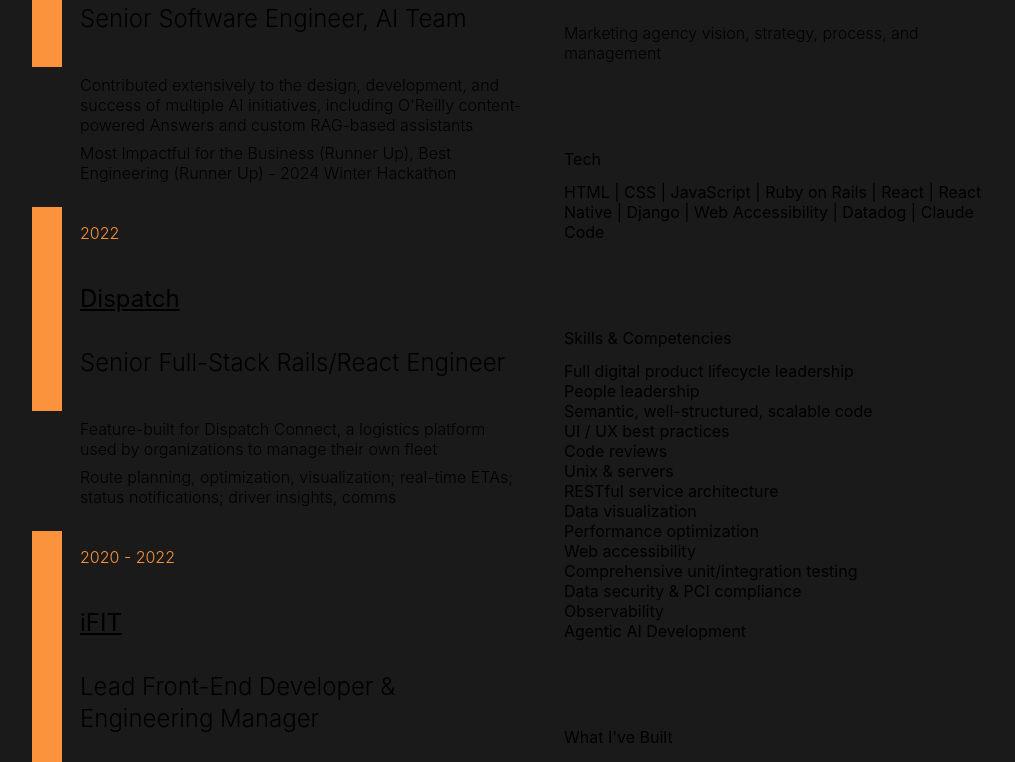
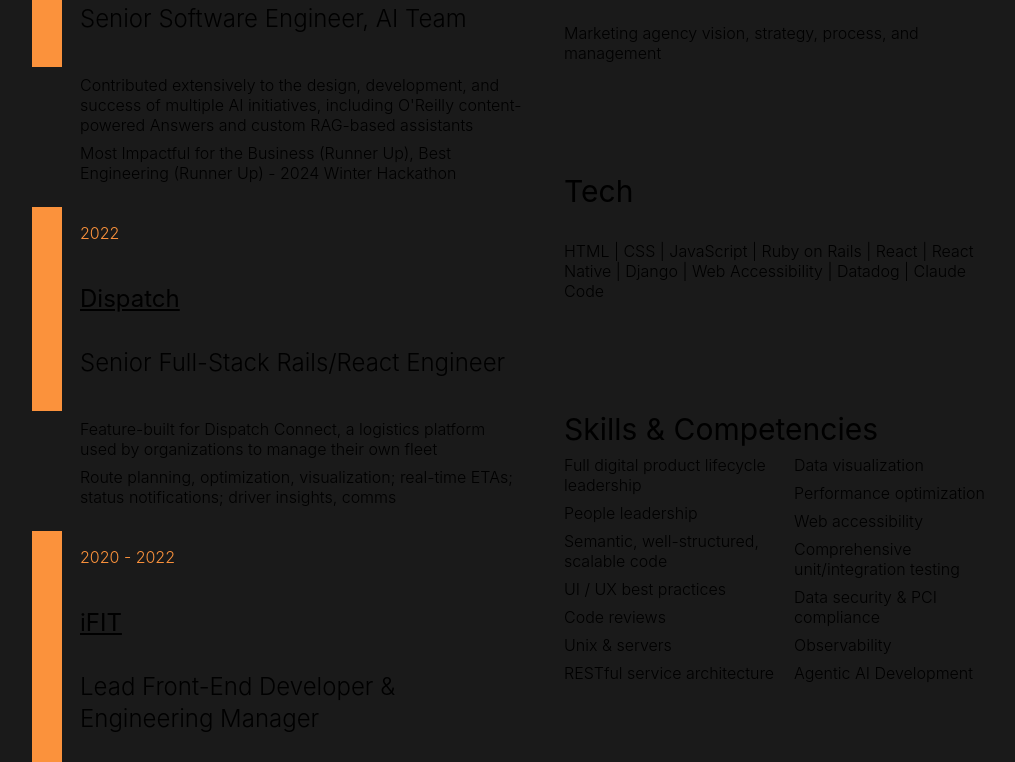
Before and after one commit to DerektheDev/derekthe-dev, a Next.js app: page /resume in a window 1280 px wide. Shown: the part 580-1342 px from the top of the page, without its empty margins (96-1111 px from the left). Built offline with nearby package versions, Linux system fonts and the light colour scheme.

Commit message:
refactor: move resume list components Tailwind classes to CSS modules

```diff
--- a/pages/resume/list.js
+++ b/pages/resume/list.js
@@ -1,16 +1,18 @@
+import styles from "./list.module.css";
+
 const List = ({ title = "Default", entries = [] }) => {
   const firstHalf = entries.slice(0, Math.floor(entries.length / 2));
   const secondHalf = entries.slice(Math.floor(entries.length / 2));
 
   return (
     <div>
-      <h2 className="text-3xl font-normal mb-2">{title}</h2>
-      <div className="grid grid-cols-1 gap-x-4 gap-y-2 font-light md:grid-cols-2">
+      <h2 className={styles.title}>{title}</h2>
+      <div className={styles.grid}>
         {[firstHalf, secondHalf].map((entries, halfIndex) => {
           return (
-            <ul key={halfIndex} className="flex flex-col gap-y-2">
+            <ul key={halfIndex} className={styles.column}>
               {entries.map((entry, i) => (
-                <li key={i} className="leading-5">
+                <li key={i} className={styles.item}>
                   {entry}
                 </li>
               ))}
--- /dev/null
+++ b/pages/resume/list.module.css
@@ -0,0 +1,30 @@
+.title {
+  font-size: 1.875rem;
+  line-height: 2.25rem;
+  font-weight: 400;
+  margin-bottom: 0.5rem;
+}
+
+.grid {
+  display: grid;
+  grid-template-columns: repeat(1, minmax(0, 1fr));
+  column-gap: 1rem;
+  row-gap: 0.5rem;
+  font-weight: 300;
+}
+
+@media (min-width: 768px) {
+  .grid {
+    grid-template-columns: repeat(2, minmax(0, 1fr));
+  }
+}
+
+.column {
+  display: flex;
+  flex-direction: column;
+  gap: 0.5rem;
+}
+
+.item {
+  line-height: 1.25rem;
+}
--- a/pages/resume/short-list.js
+++ b/pages/resume/short-list.js
@@ -1,8 +1,10 @@
+import styles from "./short-list.module.css";
+
 const List = ({ title = "Default", entries = [] }) => {
   return (
-    <div className="flex flex-col gap-2">
-      <h2 className="text-3xl font-normal">{title}</h2>
-      <ul className="font-light">{entries.join(" | ")}</ul>
+    <div className={styles.wrapper}>
+      <h2 className={styles.title}>{title}</h2>
+      <ul className={styles.list}>{entries.join(" | ")}</ul>
     </div>
   );
 };
--- /dev/null
+++ b/pages/resume/short-list.module.css
@@ -0,0 +1,15 @@
+.wrapper {
+  display: flex;
+  flex-direction: column;
+  gap: 0.5rem;
+}
+
+.title {
+  font-size: 1.875rem;
+  line-height: 2.25rem;
+  font-weight: 400;
+}
+
+.list {
+  font-weight: 300;
+}
```
